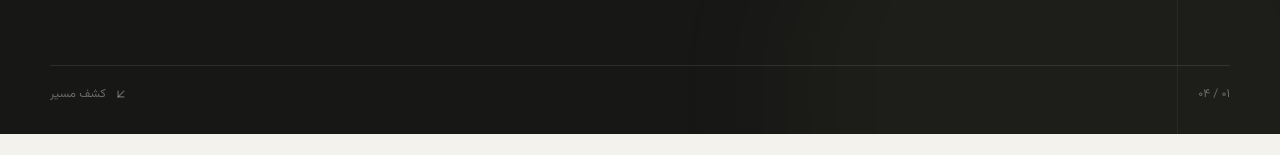
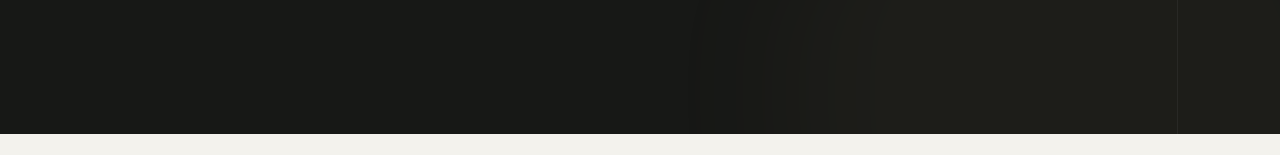
Before and after one commit to artinasd/import-export, a Next.js app: page / in a window 1280 px wide. Shown: the part 726-881 px from the top of the page. Built offline with nearby package versions, Linux system fonts and the light colour scheme.

Commit message:
Remove unexplained 01/04 hero indicator

```diff
--- a/components/home/Hero.js
+++ b/components/home/Hero.js
@@ -45,8 +45,6 @@ export default function Hero() {
             </div>
           </div>
         </div>
-
-        <div className="absolute bottom-8 left-0 right-0 flex items-center justify-between border-t border-white/10 pt-5 text-xs text-white/35"><span>۰۱ / ۰۴</span><span className="flex items-center gap-2"><ArrowDownLeft size={14} /> کشف مسیر</span></div>
       </div>
     </section>
   );
```
